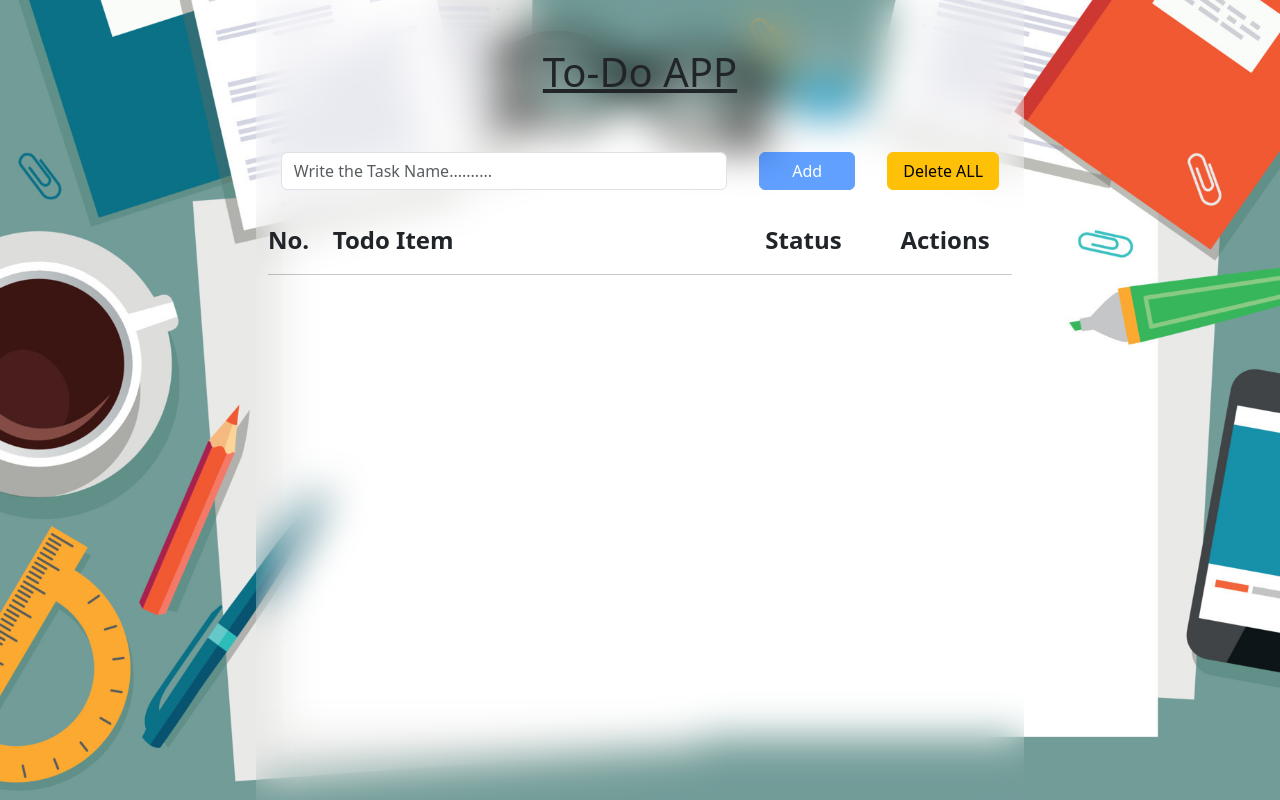
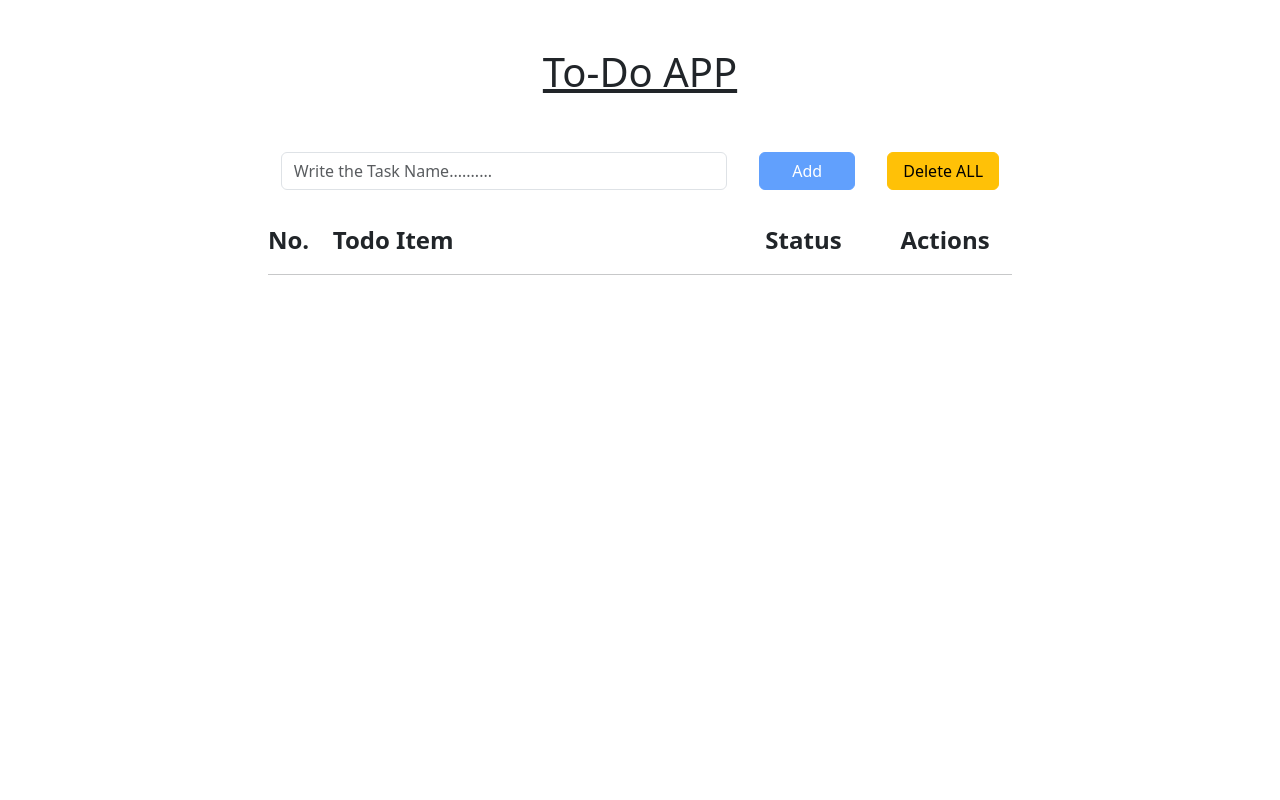
Before and after one commit to kalvin-chakma/Assignment_CSE-2200, a plain HTML site: page index.html in a window 1280 px wide. Drawn offline with nearby package versions, Linux system fonts and the light colour scheme.

Commit message:
Modified CSS

```diff
--- a/index.html
+++ b/index.html
@@ -12,7 +12,7 @@
 
 <body>
     <div class="todo-app">
-        <div class="container">
+        <div class="container" id="container"">
             <div class="row">
                 <header class="header-text text-center">
                     <h1><u>To-Do APP</u></h1>
--- a/style.css
+++ b/style.css
@@ -1,6 +1,6 @@
-
 html {
     box-sizing: border-box;
+
 }
 
 *,
@@ -8,22 +8,25 @@ html {
 *::before {
     box-sizing: inherit;
 }
+/* body {
+    background: rgb(123,169,172);
+    background: linear-gradient(90deg, rgba(123,169,172,1) 0%, rgba(0,142,170,1) 100%, rgba(2,0,36,1) 100%);
+}
 
-.todo-app{
-  display: flex;
-  min-height: 100vh;
-  width: 100%;
-  background-image: url("images.jpeg");
-  background-repeat: no-repeat;
-  background-size: cover
+#container{
+    background-color: aliceblue;
+    margin-top: 3rem;
+    margin-bottom: 3rem;
+    border-radius: 15px;
+    padding-left: 50px;
+    padding-right: 50px ;
+
+} */
+div {
+    display: block;
+    unicode-bidi: isolate;
 }
-.container{
-    background: transparent;
-    border: rgba(255, 255, 255, 1);
-    border-radius: 0px;
-    backdrop-filter: blur(20px);
 
-  }
 .container {
     width: 60%;
 }
@@ -71,36 +74,44 @@ html {
     flex-basis: 15%;
 }
 
-.todo-actions{
+.todo-actions {
     padding: 5px;
     flex-basis: 15%;
 }
-.todo-action{
+
+.todo-action {
 
     flex-basis: 15%;
 }
+
 .btn {
     width: 6rem;
 }
-#delete-all{
+
+#delete-all {
     width: 7rem;
 }
+
 /* Media query for mobile view */
 @media (max-width: 768px) {
     .container {
-        width: 90%; /* Reduce container width */
+        width: 90%;
+        /* Reduce container width */
     }
 
     .header-text {
-        margin-top: 2rem; /* Reduce top margin */
+        margin-top: 2rem;
+        /* Reduce top margin */
     }
 
     .todo-input {
         margin: 0;
         flex-basis: 90%;
     }
+
     .input-section {
-        gap: 1rem; /* Reduce gap between elements */
+        gap: 1rem;
+        /* Reduce gap between elements */
         align-items: center;
         margin-top: 3rem;
         display: flex;
@@ -108,40 +119,48 @@ html {
     }
 
     .task-list-heading {
-        font-size: 1.2rem; /* Reduce font size */
+        font-size: 1.2rem;
+        /* Reduce font size */
     }
 
     .todo-no {
-        flex-basis: 10%; /* Adjust width for smaller screens */
+        flex-basis: 10%;
+        /* Adjust width for smaller screens */
     }
 
     .todo-detail {
-        flex-basis: 55%; /* Adjust width for smaller screens */
+        flex-basis: 55%;
+        /* Adjust width for smaller screens */
         max-width: 30%;
-        overflow:hidden ;
+        overflow: hidden;
         text-overflow: ellipsis;
         white-space: nowrap;
         align-items: center;
     }
 
     .todo-status {
-        flex-basis: 30%; /* Adjust width for smaller screens */
+        flex-basis: 30%;
+        /* Adjust width for smaller screens */
     }
 
     .todo-actions,
     .todo-action {
-        flex-basis: 15%; /* Adjust width for smaller screens */
+        flex-basis: 15%;
+        /* Adjust width for smaller screens */
     }
 
     .btn {
         font-size: 10px;
-        width: 4rem; /* Reduce button width */
+        width: 4rem;
+        /* Reduce button width */
     }
-    #delete-all{
-        width :5rem;
+
+    #delete-all {
+        width: 5rem;
     }
 
     input[type="checkbox"] {
-        margin-right: 0; /* Remove right margin */
+        margin-right: 0;
+        /* Remove right margin */
     }
 }
```
